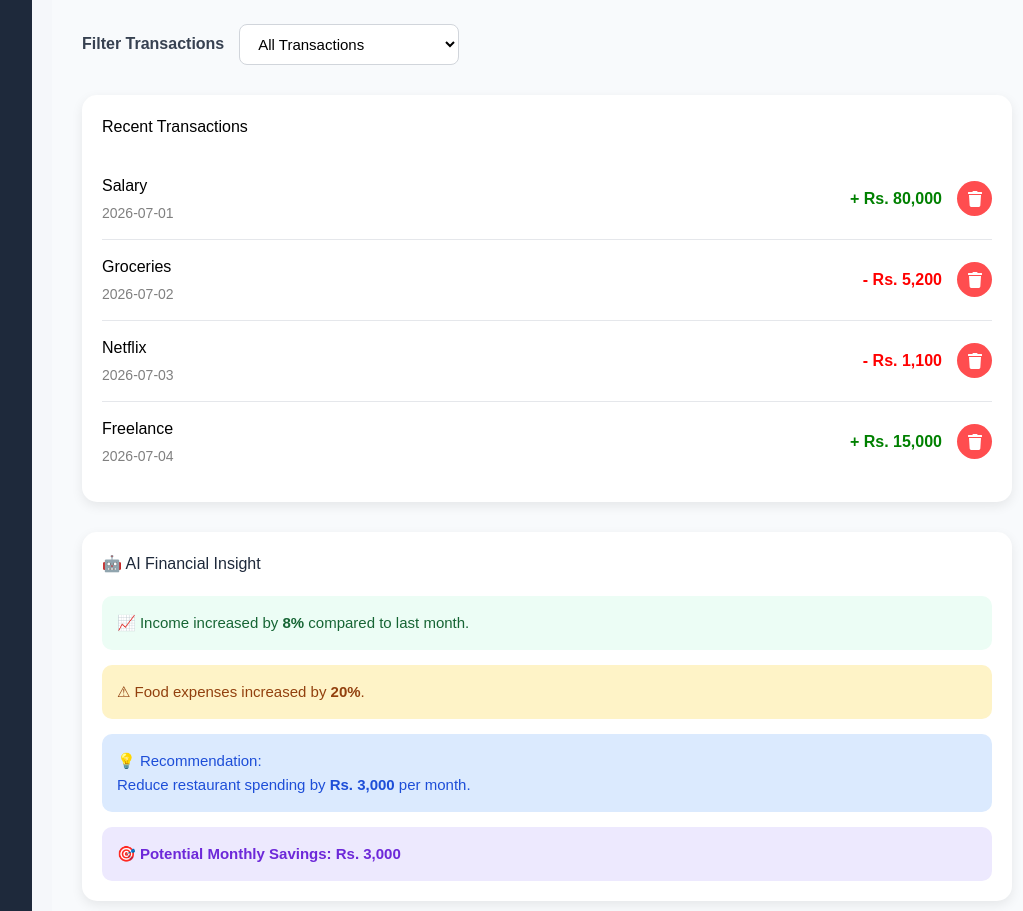
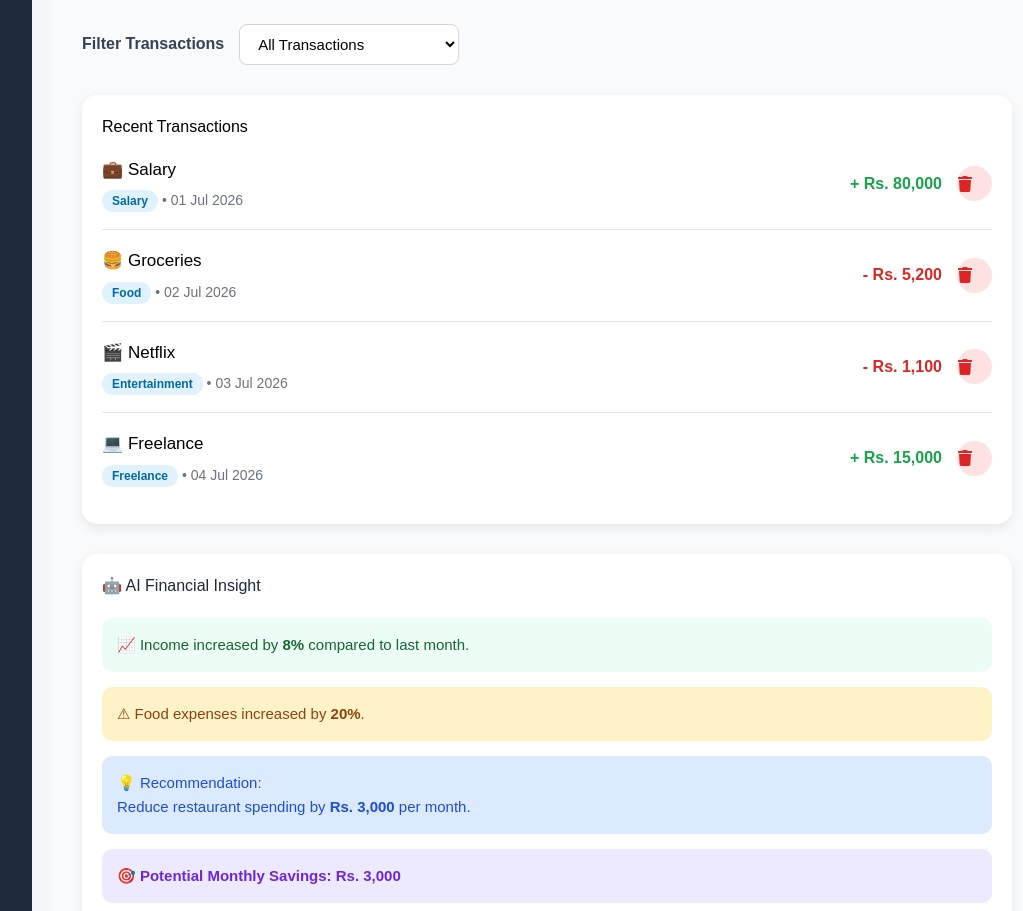
Before and after one commit to amnaa1448830-design/Financial-Analytics-Dashboard, a React (Vite) app in the folder client/: page / in a window 1280 px wide. Shown: the part 900-1811 px from the top of the page, without its empty margins (218-1241 px from the left). Built offline with nearby package versions, Linux system fonts and the light colour scheme.

Commit message:
Enhanced transaction management UI with search and filters

```diff
--- a/client/src/components/dashboard/AddTransactionModal.jsx
+++ b/client/src/components/dashboard/AddTransactionModal.jsx
@@ -8,6 +8,7 @@ function AddTransactionModal({ isOpen, onClose }) {
   const [title, setTitle] = useState("");
   const [amount, setAmount] = useState("");
   const [type, setType] = useState("Income");
+  const [category, setCategory] = useState("Food");
   const [date, setDate] = useState("");
 
   if (!isOpen) return null;
@@ -22,12 +23,14 @@ function AddTransactionModal({ isOpen, onClose }) {
       title,
       amount: Number(amount),
       type,
+      category,
       date,
     });
 
     setTitle("");
     setAmount("");
     setType("Income");
+    setCategory("Food");
     setDate("");
 
     onClose();
@@ -56,8 +59,22 @@ function AddTransactionModal({ isOpen, onClose }) {
           value={type}
           onChange={(e) => setType(e.target.value)}
         >
-          <option>Income</option>
-          <option>Expense</option>
+          <option value="Income">Income</option>
+          <option value="Expense">Expense</option>
+        </select>
+
+        <select
+          value={category}
+          onChange={(e) => setCategory(e.target.value)}
+        >
+          <option value="Salary">Salary</option>
+          <option value="Food">Food</option>
+          <option value="Shopping">Shopping</option>
+          <option value="Transport">Transport</option>
+          <option value="Entertainment">Entertainment</option>
+          <option value="Bills">Bills</option>
+          <option value="Freelance">Freelance</option>
+          <option value="Other">Other</option>
         </select>
 
         <input
--- a/client/src/components/dashboard/RecentTransactions.jsx
+++ b/client/src/components/dashboard/RecentTransactions.jsx
@@ -16,6 +16,35 @@ function RecentTransactions({ searchTerm, filterType }) {
     return matchesSearch && matchesFilter;
   });
 
+  const getCategoryIcon = (category) => {
+    switch (category) {
+      case "Salary":
+        return "💼";
+      case "Food":
+        return "🍔";
+      case "Shopping":
+        return "🛍️";
+      case "Transport":
+        return "🚗";
+      case "Entertainment":
+        return "🎬";
+      case "Bills":
+        return "💡";
+      case "Freelance":
+        return "💻";
+      default:
+        return "📌";
+    }
+  };
+
+  const formatDate = (date) => {
+    return new Date(date).toLocaleDateString("en-GB", {
+      day: "2-digit",
+      month: "short",
+      year: "numeric",
+    });
+  };
+
   return (
     <div className="transactions-box">
       <h3>Recent Transactions</h3>
@@ -25,9 +54,20 @@ function RecentTransactions({ searchTerm, filterType }) {
       ) : (
         filteredTransactions.map((item) => (
           <div className="transaction-item" key={item.id}>
-            <div>
-              <h4>{item.title}</h4>
-              <p>{item.date}</p>
+            <div className="transaction-left">
+              <h4>
+                {getCategoryIcon(item.category)} {item.title}
+              </h4>
+
+              <p>
+                <span className="category-badge">
+                  {item.category}
+                </span>
+
+                {" • "}
+
+                {formatDate(item.date)}
+              </p>
             </div>
 
             <div className="transaction-right">
--- a/client/src/styles/transactions.css
+++ b/client/src/styles/transactions.css
@@ -3,18 +3,14 @@
   background: white;
   border-radius: 15px;
   padding: 20px;
-  box-shadow: 0 4px 12px rgba(0, 0, 0, .08);
-}
-
-.transactions-box h3 {
-  margin-bottom: 20px;
+  box-shadow: 0 4px 12px rgba(0,0,0,.08);
 }
 
 .transaction-item {
   display: flex;
   justify-content: space-between;
   align-items: center;
-  padding: 15px 0;
+  padding: 18px 0;
   border-bottom: 1px solid #e5e7eb;
 }
 
@@ -22,13 +18,14 @@
   border-bottom: none;
 }
 
-.transaction-item h4 {
+.transaction-left h4 {
   margin: 0;
+  font-size: 17px;
 }
 
-.transaction-item p {
-  margin-top: 5px;
-  color: gray;
+.transaction-left p {
+  margin-top: 8px;
+  color: #6b7280;
   font-size: 14px;
 }
 
@@ -38,31 +35,43 @@
   gap: 15px;
 }
 
+.category-badge {
+  background: #e0f2fe;
+  color: #0369a1;
+  padding: 4px 10px;
+  border-radius: 20px;
+  font-size: 12px;
+  font-weight: 600;
+}
+
 .income {
-  color: green;
+  color: #16a34a;
   font-weight: bold;
 }
 
 .expense {
-  color: red;
+  color: #dc2626;
   font-weight: bold;
 }
 
 .delete-btn {
   border: none;
-  background: #ff4d4f;
-  color: white;
+  background: #fee2e2;
+  color: #dc2626;
   width: 35px;
   height: 35px;
   border-radius: 50%;
   cursor: pointer;
-  transition: 0.3s;
-  display: flex;
-  align-items: center;
-  justify-content: center;
+  transition: .3s;
 }
 
 .delete-btn:hover {
-  background: #d9363e;
-  transform: scale(1.08);
+  background: #dc2626;
+  color: white;
 }
+
+.no-data {
+  text-align: center;
+  color: gray;
+  padding: 25px;
+}
```
